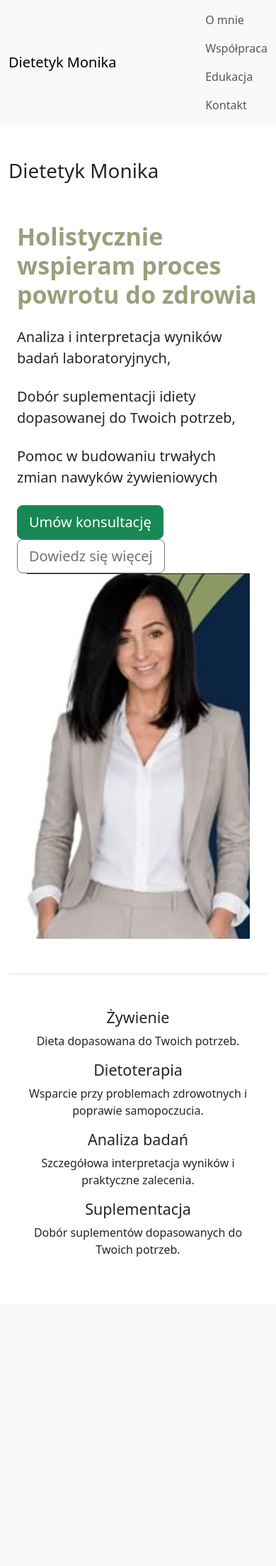
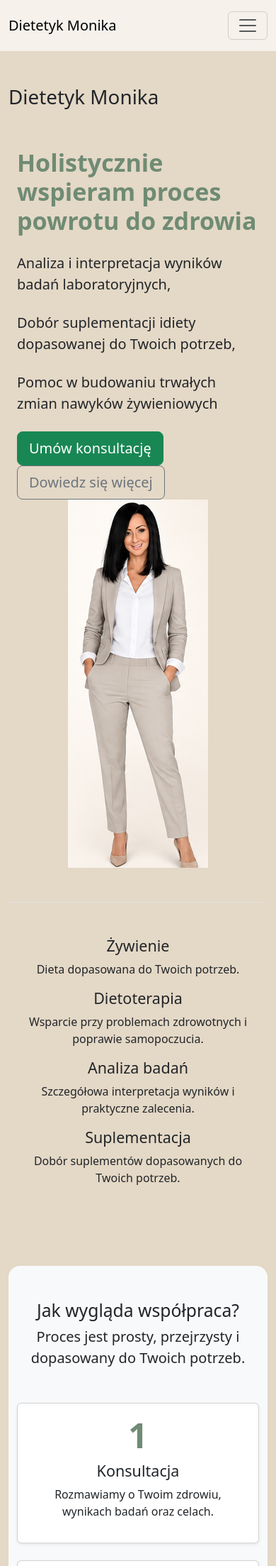
Before and after one commit to BartoszPoluszczyk/Monika-WebSite, a Django app: page / in a window 390 px wide. Shown: the top 2207 px of the page at 71% size. Before the commit the page ends 1771 px from the top, so only its background shows below. Run offline with Django 5.2, Linux system fonts and the light colour scheme.

Commit message:
Update - about, css, photo

```diff
--- a/dietetyk_site/main/templates/main/base.html
+++ b/dietetyk_site/main/templates/main/base.html
@@ -11,6 +11,8 @@
 
     <link rel="stylesheet" href="{% static 'css/style.css' %}">
 </head>
+
+
 <body>
 
 {% include "main/partials/navbar.html" %}
@@ -22,5 +24,7 @@
 
 </div>
 
+<script src="https://cdn.jsdelivr.net/npm/bootstrap@5.3.7/dist/js/bootstrap.bundle.min.js"></script>
+
 </body>
 </html>
--- a/dietetyk_site/main/templates/main/home.html
+++ b/dietetyk_site/main/templates/main/home.html
@@ -10,5 +10,5 @@ Strona główna | Dietetyk Monika
 
 {% include "main/partials/hero.html" %}
 {% include "main/partials/benefits.html" %}
-
+{% include "main/partials/process.html" %}
 {% endblock %}
--- a/dietetyk_site/main/templates/main/partials/hero.html
+++ b/dietetyk_site/main/templates/main/partials/hero.html
@@ -39,7 +39,7 @@
             <div class="col-lg-6 text-center">
 
                 <img
-                    src="{% static 'images/monika.png' %}"
+                    src="{% static 'images/monika2.png' %}"
                     class="img-fluid hero-image"
                     alt="Monika">
 
--- a/dietetyk_site/main/templates/main/partials/navbar.html
+++ b/dietetyk_site/main/templates/main/partials/navbar.html
@@ -1,15 +1,42 @@
-<nav class="navbar navbar-expand-lg navbar-light bg-light">
+<nav class="navbar navbar-expand-lg py-3 custom-navbar">
     <div class="container">
 
         <a class="navbar-brand" href="/">
             Dietetyk Monika
         </a>
 
-        <div class="navbar-nav">
-            <a class="nav-link" href="#">O mnie</a>
-            <a class="nav-link" href="#">Współpraca</a>
-            <a class="nav-link" href="#">Edukacja</a>
-            <a class="nav-link" href="#">Kontakt</a>
+        <button
+            class="navbar-toggler"
+            type="button"
+            data-bs-toggle="collapse"
+            data-bs-target="#navbarMain">
+
+            <span class="navbar-toggler-icon"></span>
+
+        </button>
+
+        <div class="collapse navbar-collapse" id="navbarMain">
+
+            <div class="navbar-nav ms-auto">
+
+                <a class="nav-link" href="{% url 'about' %}">
+                    O mnie
+                </a>
+
+                <a class="nav-link" href="#">
+                    Współpraca
+                </a>
+
+                <a class="nav-link" href="#">
+                    Edukacja
+                </a>
+
+                <a class="nav-link" href="#">
+                    Kontakt
+                </a>
+
+            </div>
+
         </div>
 
     </div>
--- a/dietetyk_site/main/templates/main/partials/process.html
+++ b/dietetyk_site/main/templates/main/partials/process.html
@@ -0,0 +1,76 @@
+<section class="py-5 bg-light rounded-4 my-5">
+
+    <div class="container">
+
+        <div class="text-center mb-5">
+            <h2>Jak wygląda współpraca?</h2>
+
+            <p class="lead">
+                Proces jest prosty, przejrzysty i dopasowany do Twoich potrzeb.
+            </p>
+        </div>
+
+        <div class="row g-4">
+
+            <div class="col-md-4">
+                <div class="card h-100 shadow-sm">
+
+                    <div class="card-body text-center">
+
+                        <h3 class="process-number">1</h3>
+
+                        <h4>Konsultacja</h4>
+
+                        <p>
+                            Rozmawiamy o Twoim zdrowiu,
+                            wynikach badań oraz celach.
+                        </p>
+
+                    </div>
+
+                </div>
+            </div>
+
+            <div class="col-md-4">
+                <div class="card h-100 shadow-sm">
+
+                    <div class="card-body text-center">
+
+                        <h3 class="process-number">2</h3>
+
+                        <h4>Plan działania</h4>
+
+                        <p>
+                            Otrzymujesz indywidualne zalecenia,
+                            dietę oraz suplementację.
+                        </p>
+
+                    </div>
+
+                </div>
+            </div>
+
+            <div class="col-md-4">
+                <div class="card h-100 shadow-sm">
+
+                    <div class="card-body text-center">
+
+                        <h3 class="process-number">3</h3>
+
+                        <h4>Stałe wsparcie</h4>
+
+                        <p>
+                            Monitorujemy postępy i wprowadzamy
+                            potrzebne korekty.
+                        </p>
+
+                    </div>
+
+                </div>
+            </div>
+
+        </div>
+
+    </div>
+
+</section>
--- a/dietetyk_site/main/urls.py
+++ b/dietetyk_site/main/urls.py
@@ -2,5 +2,6 @@ from django.urls import path
 from . import views
 
 urlpatterns = [
-    path('', views.home, name='home'),
+    path('', views.home, name = 'home'),
+    path('o-mnie/', views.about, name = 'about'),
 ]
--- a/dietetyk_site/main/views.py
+++ b/dietetyk_site/main/views.py
@@ -3,3 +3,22 @@ from django.shortcuts import render
 
 def home(request):
     return render(request, "main/home.html")
+
+
+def about(request):
+    context = {
+        "title": "O mnie",
+        "description": """
+            Jestem Monika, dyplomowany dietetyk. Jestem bardzo słodka, choć nie spożywam cukru.
+            Tobie, drogi Czytelniku, również tego odradzam, jeśli nie chcesz mieć paskudnych zmian skórnych na plecach.
+            Bartosz dość późno sięgnął po rozum do głowy, toteż jego plecy idealnie jeszcze się nie prezentują.
+            Jeśli i Ty chcesz mieć piękne i gładkie plecy, skontaktuj się ze mną.
+        """,
+        "specializations": [
+            "Suplementacja",
+            "Redukcja masy ciała",
+            "Dieta dobierana do indywidualnych potrzeb",
+        ],
+    }
+
+    return render(request, "main/about.html", context)
--- a/dietetyk_site/static/css/style.css
+++ b/dietetyk_site/static/css/style.css
@@ -1,7 +1,12 @@
 :root {
-    --primary-color: #98a17a;
-    --secondary-color: #102f3a;
-    --background-color: #f5f3e8;
+    --primary-color: #6f8b74;
+    --secondary-color: #d8c9b5;
+    --background-color: #e4d8c6;
+    --card-background: #2b0909;
+}
+
+body {
+    background-color: var(--background-color);
 }
 
 .hero-title {
@@ -11,3 +16,14 @@
 .hero-image {
     max-height: 700px;
 }
+
+.process-number {
+    font-size: 3rem;
+    font-weight: bold;
+    color: var(--primary-color);
+}
+
+.custom-navbar {
+    background-color: rgba(255, 255, 255, 0.65);
+    backdrop-filter: blur(8px);
+}
```
Also changed, not shown: dietetyk_site/main/templates/main/about.html (added, +29 -0 lines), dietetyk_site/main/templates/main/partials/about.html (deleted), dietetyk_site/static/images/monika2.png (added).
